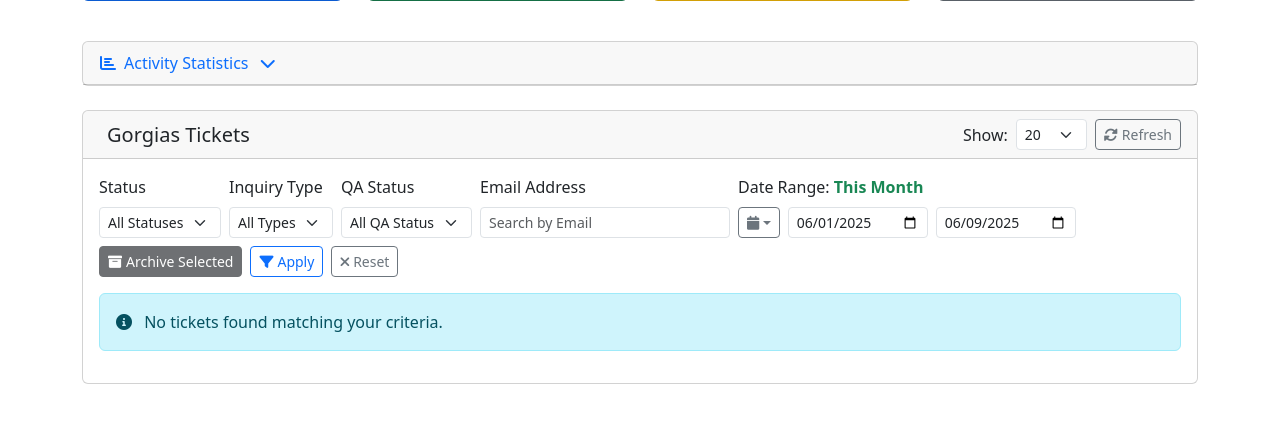
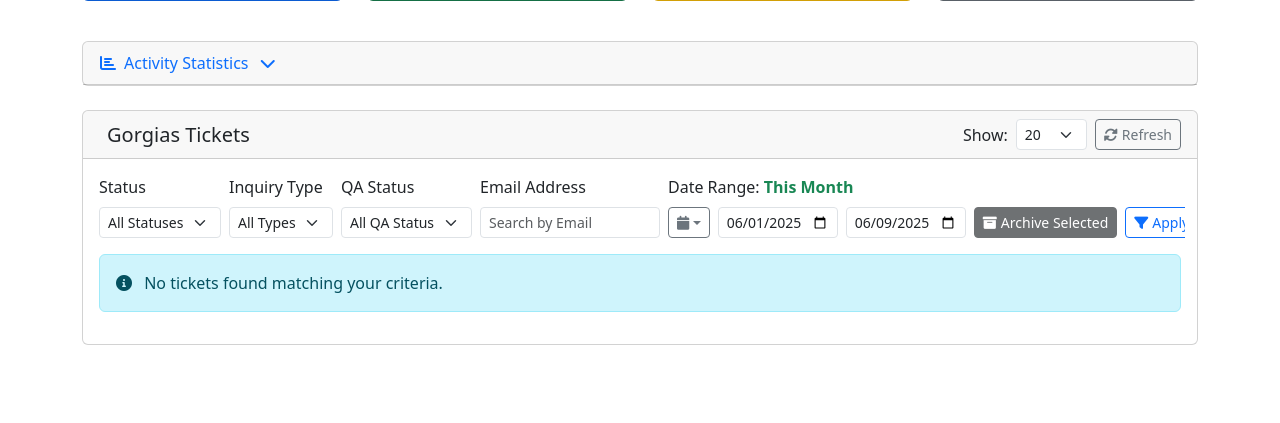
Before and after one commit to tsizzybots/platform_5ive_replit, a Flask app: page / in a window 1280 px wide. Shown: the part 203-626 px from the top of the page. Run offline with Flask 3, Linux system fonts and the light colour scheme; the visitor is signed in with stand-in values (Sample User, id 1); data that the repository does not hold is empty; some libraries are stand-ins or nearby versions.

Commit message:
Improve appearance of filters and ticket list for easier readability
Adjusts filter alignment, sender column width, and truncates long sender emails in the ticket list.

Replit-Commit-Author: Agent
Replit-Commit-Session-Id: 9f6d8cf0-c159-4dbf-a9da-d863b5604840
Replit-Commit-Screenshot-Url: https://storage.googleapis.com/screenshot-production-us-central1/ba429c87-61e2-4e23-8478-cca26b3ff855/acf64960-7902-4100-b5ea-1c810253efcb.jpg

```diff
--- a/static/app.js
+++ b/static/app.js
@@ -489,14 +489,14 @@ function displayTickets(tickets, pagination) {
                 <th class="checkbox-column">
                     <input type="checkbox" class="form-check-input ticket-checkbox" id="selectAllTickets" onchange="toggleSelectAll()">
                 </th>
-                <th style="width: 13%;">Received</th>
+                <th style="width: 12%;">Received</th>
                 <th style="width: 8%;">Ticket ID</th>
                 <th style="width: 12%;">Inquiry Type</th>
                 <th style="width: 22%;">Subject</th>
-                <th style="width: 13%;">Sender</th>
+                <th style="width: 16%;">Sender</th>
                 <th style="width: 8%;">Status</th>
                 <th style="width: 8%;">QA Status</th>
-                <th style="width: 12%;">Actions</th>
+                <th style="width: 10%;">Actions</th>
             </tr>
         </thead>
         <tbody>
--- a/templates/index.html
+++ b/templates/index.html
@@ -77,7 +77,25 @@
 
         /* Sender column styling */
         .sender-column {
-            max-width: 120px;
+            max-width: 150px;
+            min-width: 150px;
+            width: 150px;
+        }
+
+        .sender-column .text-truncate {
+            white-space: nowrap;
+            overflow: hidden;
+            text-overflow: ellipsis;
+        }
+
+        /* Force single-line layout for filters */
+        .row.flex-nowrap {
+            overflow-x: auto;
+            white-space: nowrap;
+        }
+
+        .row.flex-nowrap .col-auto {
+            flex-shrink: 0;
         }
 
         /* Dark mode improvements */
@@ -259,7 +277,7 @@
                     </div>
                     <div class="card-body">
                         <!-- Filters -->
-                        <div class="row mb-3 align-items-end g-2">
+                        <div class="row mb-3 align-items-end g-2 flex-nowrap">
                             <div class="col-auto">
                                 <label class="form-label">Status</label>
                                 <select class="form-select form-select-sm" id="statusFilter" style="width: auto;">
@@ -288,7 +306,7 @@
                             </div>
                             <div class="col-auto">
                                 <label class="form-label">Email Address</label>
-                                <input type="text" class="form-control form-control-sm" id="emailFilter" placeholder="Search by Email" style="width: 250px;" oninput="handleEmailSearch()">
+                                <input type="text" class="form-control form-control-sm" id="emailFilter" placeholder="Search by Email" style="width: 180px;" oninput="handleEmailSearch()">
                             </div>
                             <div class="col">
                                 <label class="form-label">
@@ -308,8 +326,8 @@
                                         <li><hr class="dropdown-divider"></li>
                                         <li><a class="dropdown-item" href="#" onclick="clearDateRange()">Clear Filter</a></li>
                                     </ul>
-                                    <input type="date" class="form-control form-control-sm" id="dateFrom" placeholder="From" style="width: 140px;">
-                                    <input type="date" class="form-control form-control-sm" id="dateTo" placeholder="To" style="width: 140px;">
+                                    <input type="date" class="form-control form-control-sm" id="dateFrom" placeholder="From" style="width: 120px;">
+                                    <input type="date" class="form-control form-control-sm" id="dateTo" placeholder="To" style="width: 120px;">
                                 </div>
                             </div>
                             <div class="col-auto">
```
Also changed, not shown: attached_assets/SCR-20250609-qhan.png (added).
